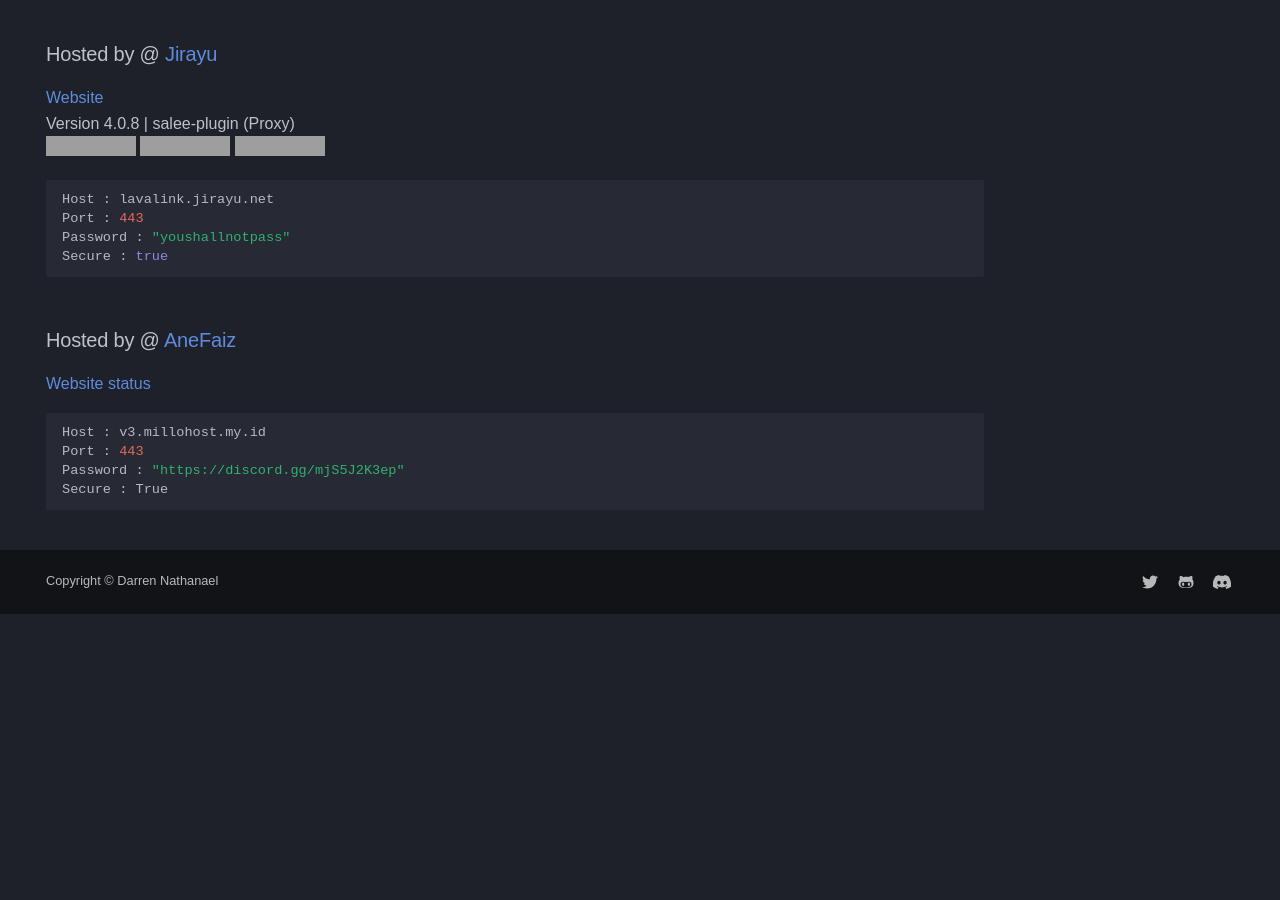
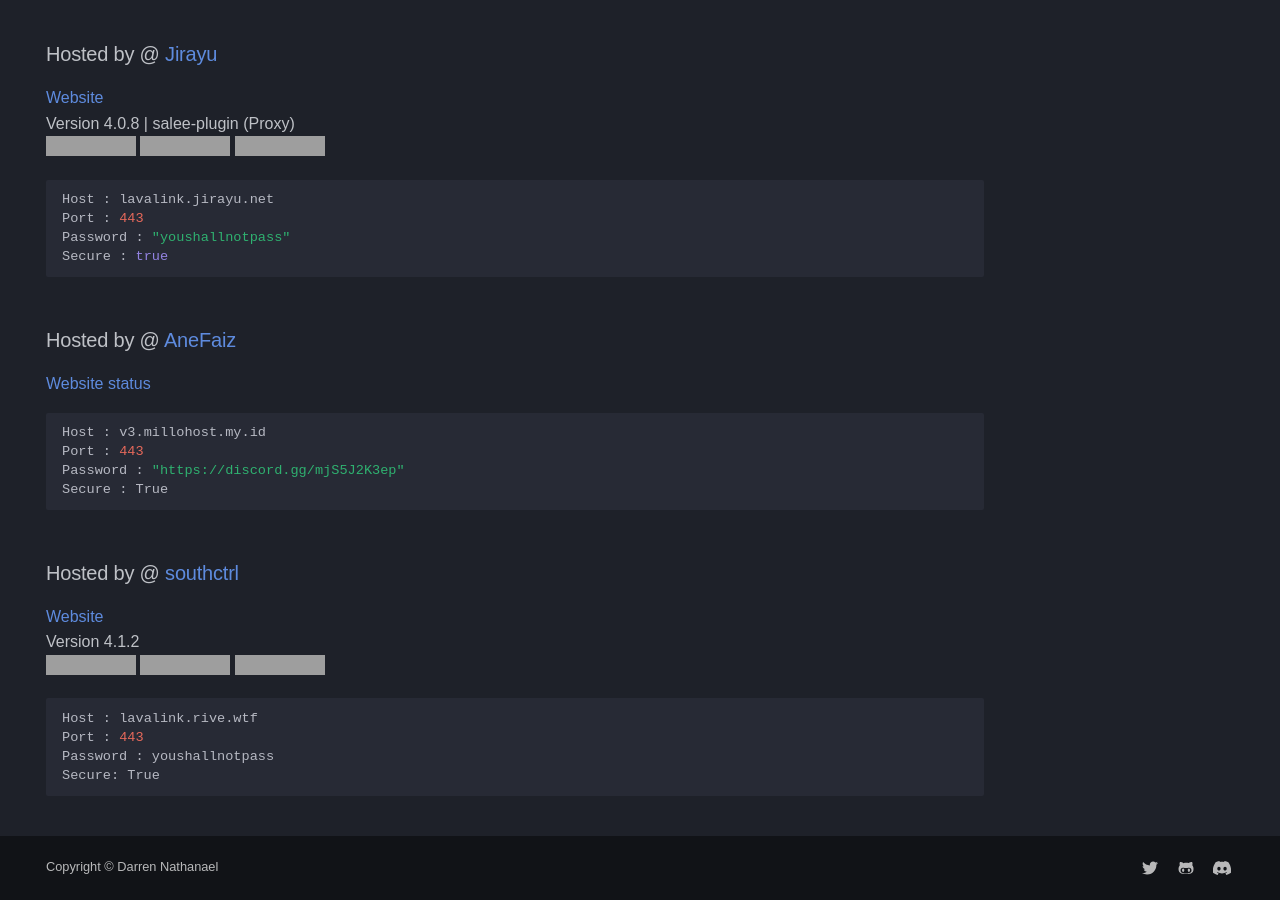
Before and after one commit to DarrenOfficial/lavalink-list, an MkDocs documentation site: the page built from docs/SSL/Lavalink-SSL.md, in a window 1280 px wide and 900 px high, scrolled down 1966 px. Built offline with MkDocs 1.6.1 and Material for MkDocs 9.7.7, drawn with Linux system fonts in a browser that asks for light colours; some web fonts are replaced; comment, search, counter and statistics services are not loaded; a style sheet for code colours, icons or effects is not loaded; before the commit the page ends 2580 px from its top, so only the background shows below that; some of the changed text lies outside the part shown; grey boxes are pictures that could not be loaded.

Commit message:
Update Lavalink-SSL.md (#773)

````diff
--- a/docs/SSL/Lavalink-SSL.md
+++ b/docs/SSL/Lavalink-SSL.md
@@ -112,3 +112,14 @@ Port : 443
 Password : "https://discord.gg/mjS5J2K3ep"
 Secure : True
 ```
+
+### Hosted by @ [southctrl](https://discord.com/users/1252001166703853588)
+[Website](https://rive.wtf) <br />
+Version 4.1.2 <br />
+![status](https://lavalink-list-api.ajieblogs.eu.org/lavalink-rive-wtf-443/badge/Status) ![load](https://lavalink-list-api.ajieblogs.eu.org/lavalink-rive-wtf-443/badge/Load) ![players](https://lavalink-list-api.ajieblogs.eu.org/lavalink-rive-wtf-443/badge/Players)
+```bash
+Host : lavalink.rive.wtf
+Port : 443
+Password : youshallnotpass
+Secure: True
+```
````
